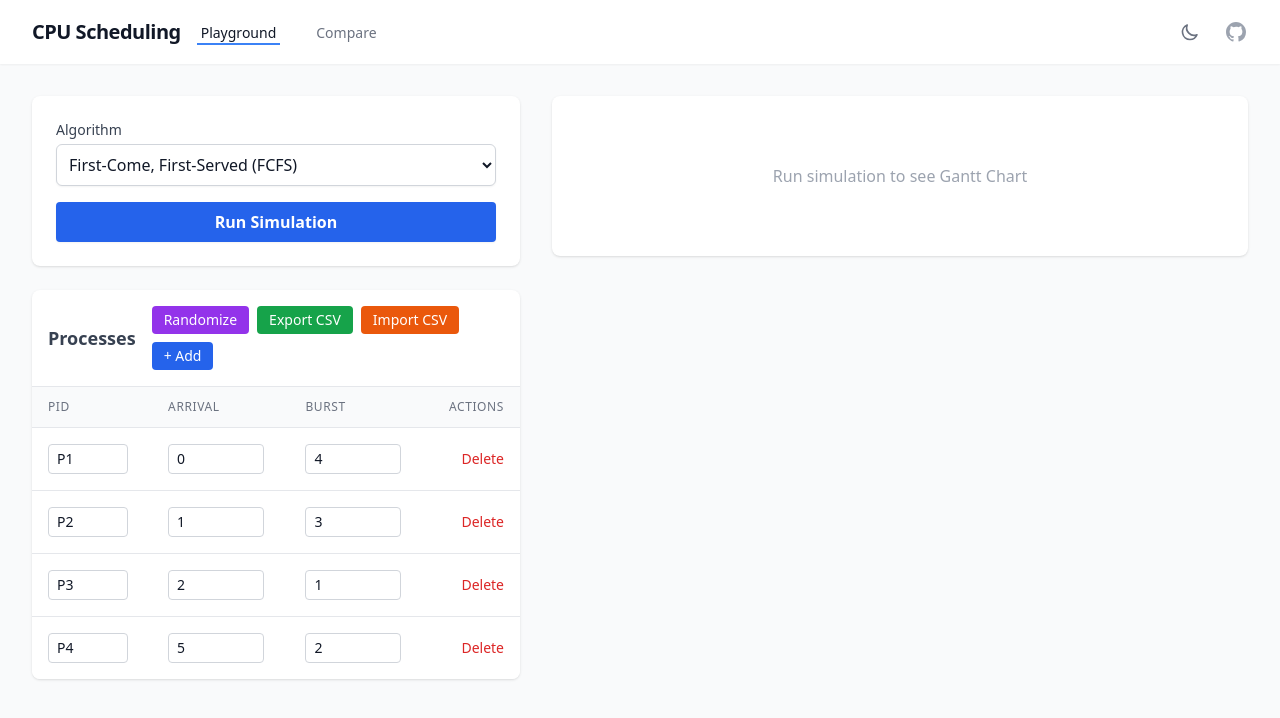
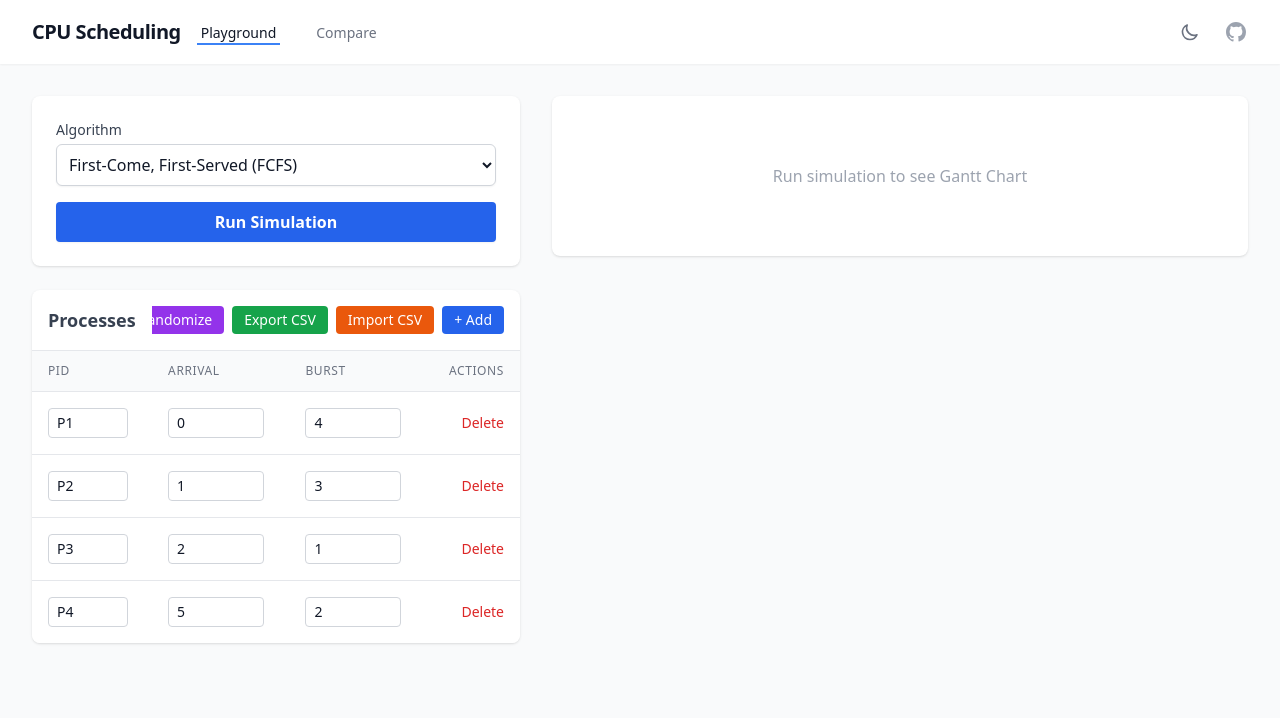
Before and after one commit to CodeExplorer430/cpu-scheduling-visualizer, a React (Vite) app in the folder frontend/: page / in a window 1280 px wide. Shown: the top 718 px of the page. Built offline with nearby package versions, Linux system fonts and the light colour scheme.

Commit message:
fix: improve ProcessTable header responsiveness

```diff
--- a/frontend/src/components/ProcessTable.tsx
+++ b/frontend/src/components/ProcessTable.tsx
@@ -70,22 +70,24 @@ export const ProcessTable: React.FC<Props> = ({ processes, onProcessChange }) =>
 
   return (
     <div className="bg-white dark:bg-gray-800 shadow rounded-lg overflow-hidden transition-colors duration-200">
-      <div className="p-4 border-b border-gray-200 dark:border-gray-700 flex flex-col sm:flex-row justify-between items-center gap-4">
-        <h3 className="text-lg font-semibold text-gray-700 dark:text-gray-200">Processes</h3>
-        <div className="flex flex-wrap gap-2">
+      <div className="p-4 border-b border-gray-200 dark:border-gray-700 flex flex-col md:flex-row justify-between items-center gap-4">
+        <h3 className="text-lg font-semibold text-gray-700 dark:text-gray-200 whitespace-nowrap">
+          Processes
+        </h3>
+        <div className="flex flex-nowrap gap-2 overflow-x-auto pb-1 sm:pb-0 w-full md:w-auto justify-start sm:justify-end">
           <button
             onClick={handleRandomize}
-            className="bg-purple-600 hover:bg-purple-700 dark:bg-purple-500 dark:hover:bg-purple-600 text-white px-3 py-1 rounded text-sm font-medium transition-colors"
+            className="bg-purple-600 hover:bg-purple-700 dark:bg-purple-500 dark:hover:bg-purple-600 text-white px-3 py-1 rounded text-sm font-medium transition-colors whitespace-nowrap"
           >
             Randomize
           </button>
           <button
             onClick={handleExportCSV}
-            className="bg-green-600 hover:bg-green-700 dark:bg-green-500 dark:hover:bg-green-600 text-white px-3 py-1 rounded text-sm font-medium transition-colors"
+            className="bg-green-600 hover:bg-green-700 dark:bg-green-500 dark:hover:bg-green-600 text-white px-3 py-1 rounded text-sm font-medium transition-colors whitespace-nowrap"
           >
             Export CSV
           </button>
-          <label className="bg-orange-600 hover:bg-orange-700 dark:bg-orange-500 dark:hover:bg-orange-600 text-white px-3 py-1 rounded text-sm font-medium transition-colors cursor-pointer">
+          <label className="bg-orange-600 hover:bg-orange-700 dark:bg-orange-500 dark:hover:bg-orange-600 text-white px-3 py-1 rounded text-sm font-medium transition-colors cursor-pointer whitespace-nowrap">
             Import CSV
             <input
               type="file"
@@ -97,7 +99,7 @@ export const ProcessTable: React.FC<Props> = ({ processes, onProcessChange }) =>
           </label>
           <button
             onClick={addProcess}
-            className="bg-blue-600 hover:bg-blue-700 dark:bg-blue-500 dark:hover:bg-blue-600 text-white px-3 py-1 rounded text-sm font-medium transition-colors"
+            className="bg-blue-600 hover:bg-blue-700 dark:bg-blue-500 dark:hover:bg-blue-600 text-white px-3 py-1 rounded text-sm font-medium transition-colors whitespace-nowrap"
           >
             + Add
           </button>
```
